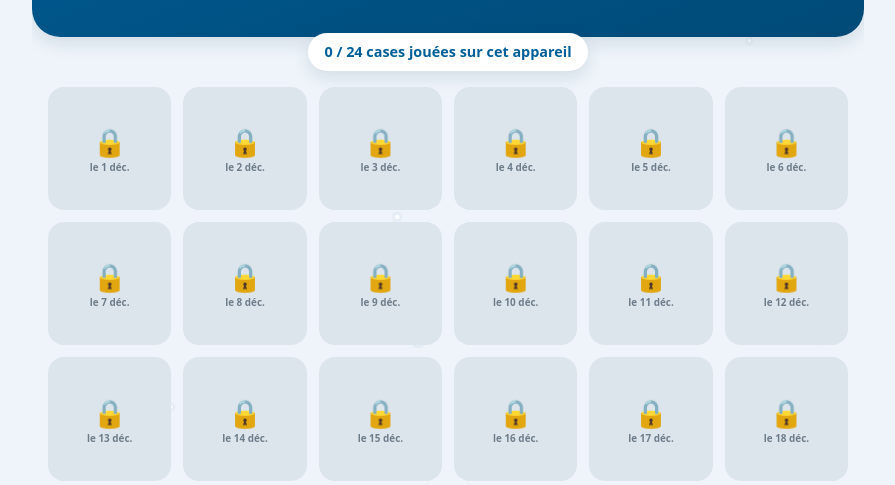
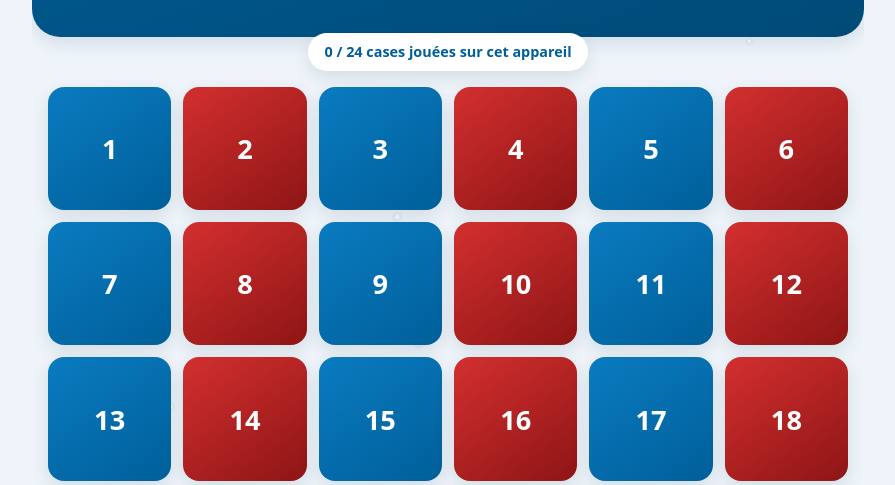
Before and after one commit to cbouyaiche/avent, a plain HTML site: page index.html in a window 1280 px wide. Shown: the part 282-767 px from the top of the page, without its empty margins (192-1087 px from the left). Drawn offline with Linux system fonts and the light colour scheme.

Commit message:
Update index.html

```diff
--- a/index.html
+++ b/index.html
@@ -72,7 +72,7 @@
 var LOGO="logo.jpg"; // le logo est dans le même dossier que ce fichier
 var LIEN_COMMUN="https://tally.so/r/Z9EzDV"; // formulaire utilisé si une case n’a pas son propre lien
 var ANNEE=2026;
-var JOUR_TEST=0; // mettre 24 pour ouvrir toutes les cases pendant vos essais, puis remettre 24
+var JOUR_TEST=24; // mettre 24 pour ouvrir toutes les cases pendant vos essais, puis remettre 0
 /* Défis : [type, titre, consigne, lien du formulaire de ce jour (vide = lien commun)]
    type : q = question, t = texte court, p = photo, s = capture d’écran */
 var D=[
```
